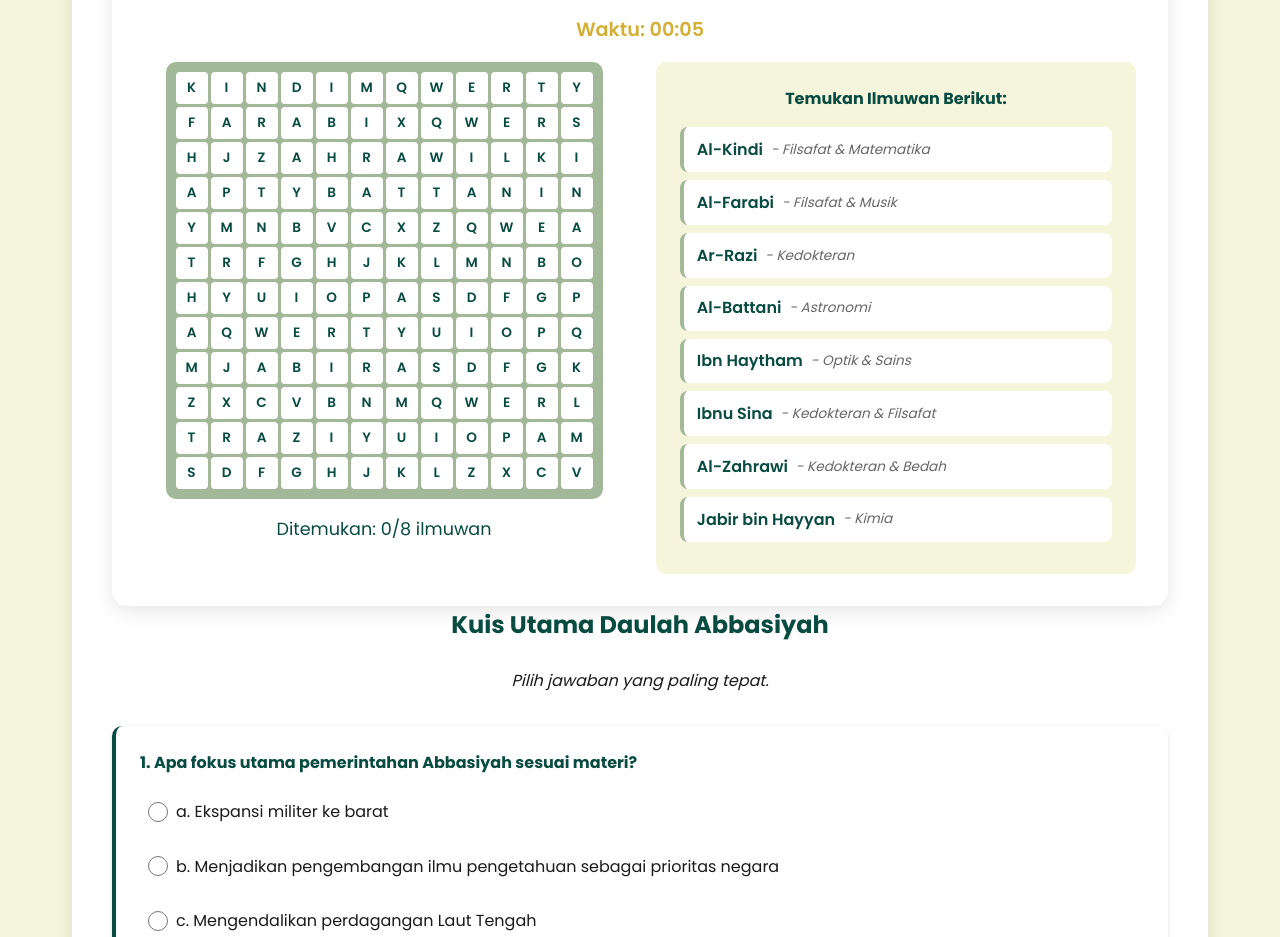
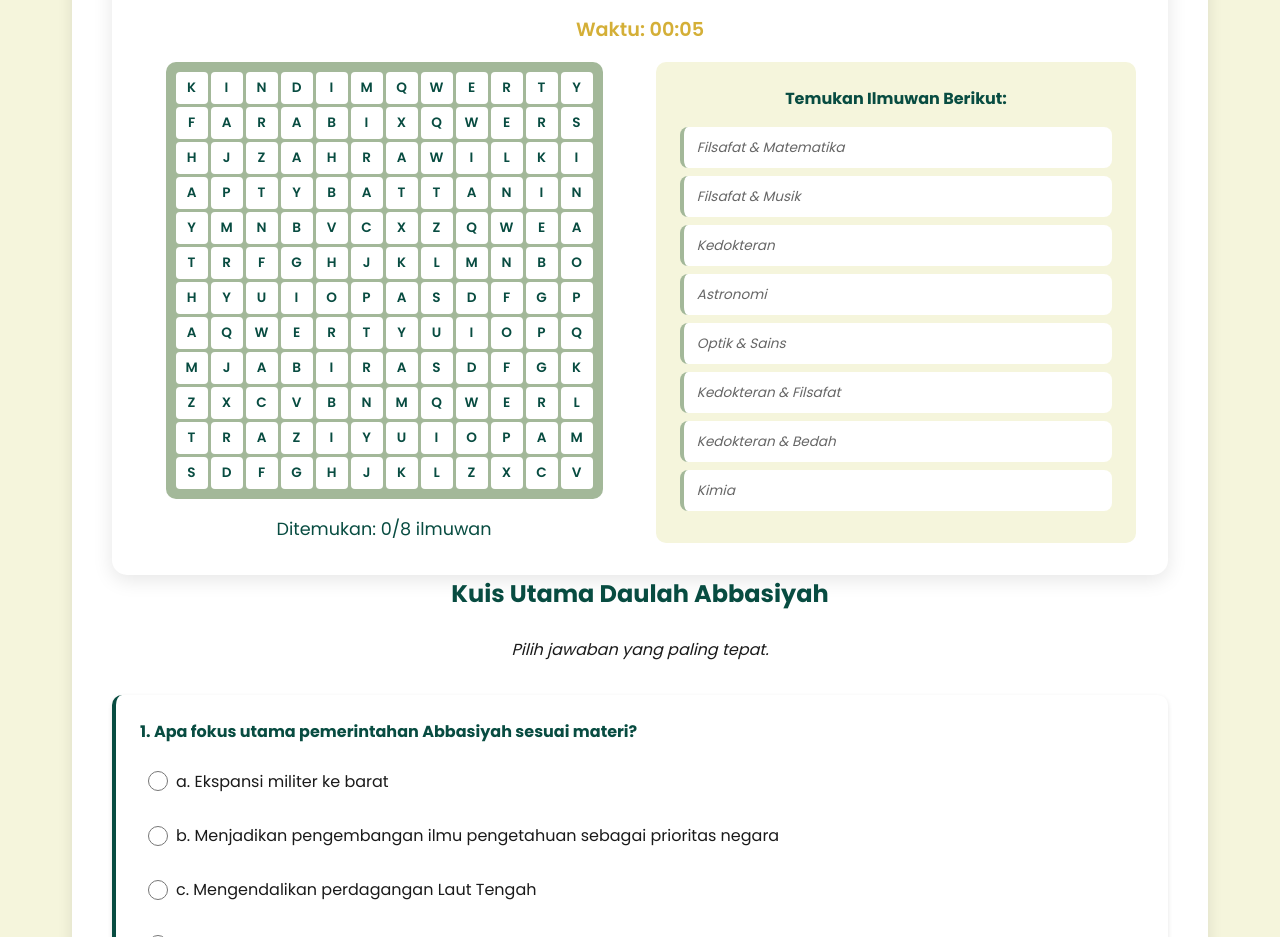
Before and after one commit to imamkmng/web-daulah, a website: page views/uji-kemampuan.html in a window 1280 px wide. Shown: the part 1440-2377 px from the top of the page. Drawn offline with Linux system fonts and the light colour scheme.

Commit message:
add-game3

```diff
--- a/views/uji-kemampuan.html
+++ b/views/uji-kemampuan.html
@@ -713,36 +713,28 @@
                         <h4>Temukan Ilmuwan Berikut:</h4>
                         <div id="wordList">
                             <div class="word-item" data-word="KINDI">
-                                <span class="word-name">Al-Kindi</span>
-                                <span class="word-field">- Filsafat & Matematika</span>
+                                <span class="word-field">Filsafat & Matematika</span>
                             </div>
                             <div class="word-item" data-word="FARABI">
-                                <span class="word-name">Al-Farabi</span>
-                                <span class="word-field">- Filsafat & Musik</span>
+                                <span class="word-field">Filsafat & Musik</span>
                             </div>
                             <div class="word-item" data-word="RAZI">
-                                <span class="word-name">Ar-Razi</span>
-                                <span class="word-field">- Kedokteran</span>
+                                <span class="word-field">Kedokteran</span>
                             </div>
                             <div class="word-item" data-word="BATTANI">
-                                <span class="word-name">Al-Battani</span>
-                                <span class="word-field">- Astronomi</span>
+                                <span class="word-field">Astronomi</span>
                             </div>
                             <div class="word-item" data-word="HAYTHAM">
-                                <span class="word-name">Ibn Haytham</span>
-                                <span class="word-field">- Optik & Sains</span>
+                                <span class="word-field">Optik & Sains</span>
                             </div>
                             <div class="word-item" data-word="SINA">
-                                <span class="word-name">Ibnu Sina</span>
-                                <span class="word-field">- Kedokteran & Filsafat</span>
+                                <span class="word-field">Kedokteran & Filsafat</span>
                             </div>
                             <div class="word-item" data-word="ZAHRAWI">
-                                <span class="word-name">Al-Zahrawi</span>
-                                <span class="word-field">- Kedokteran & Bedah</span>
+                                <span class="word-field">Kedokteran & Bedah</span>
                             </div>
                             <div class="word-item" data-word="JABIR">
-                                <span class="word-name">Jabir bin Hayyan</span>
-                                <span class="word-field">- Kimia</span>
+                                <span class="word-field">Kimia</span>
                             </div>
                         </div>
                     </div>
```
